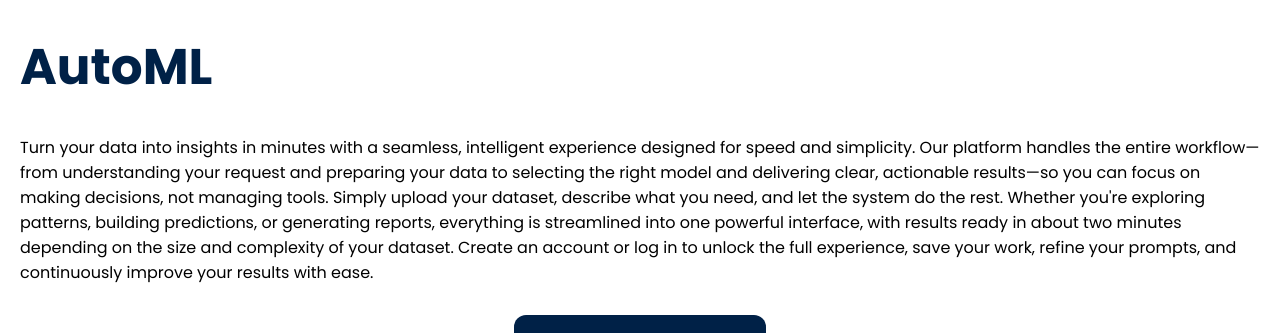
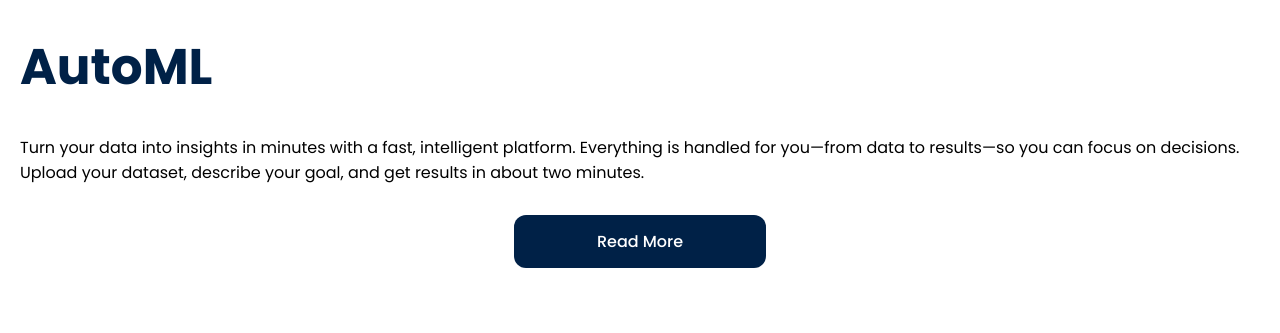
Before and after one commit to ahany42/DTD-Website, a React (Vite) app in the folder frontend/: page / in a window 1280 px wide. Shown: the part 900-1233 px from the top of the page. Built offline with nearby package versions, Linux system fonts and the light colour scheme; no server answers.

Commit message:
fix: home page text updated

```diff
--- a/frontend/src/Components/Pages/HomePage/HomePage.jsx
+++ b/frontend/src/Components/Pages/HomePage/HomePage.jsx
@@ -174,19 +174,10 @@ export default function HomePage() {
         >
           <motion.h1 variants={itemVariants}>AutoML</motion.h1>
           <motion.p variants={itemVariants}>
-            Turn your data into insights in minutes with a seamless, intelligent
-            experience designed for speed and simplicity. Our platform handles
-            the entire workflow—from understanding your request and preparing
-            your data to selecting the right model and delivering clear,
-            actionable results—so you can focus on making decisions, not
-            managing tools. Simply upload your dataset, describe what you need,
-            and let the system do the rest. Whether you're exploring patterns,
-            building predictions, or generating reports, everything is
-            streamlined into one powerful interface, with results ready in about
-            two minutes depending on the size and complexity of your dataset.
-            Create an account or log in to unlock the full experience, save your
-            work, refine your prompts, and continuously improve your results
-            with ease.
+            Turn your data into insights in minutes with a fast, intelligent
+            platform. Everything is handled for you—from data to results—so you
+            can focus on decisions. Upload your dataset, describe your goal, and
+            get results in about two minutes.
           </motion.p>
           <motion.div className="quick-links" variants={containerVariants}>
             <motion.a
```
